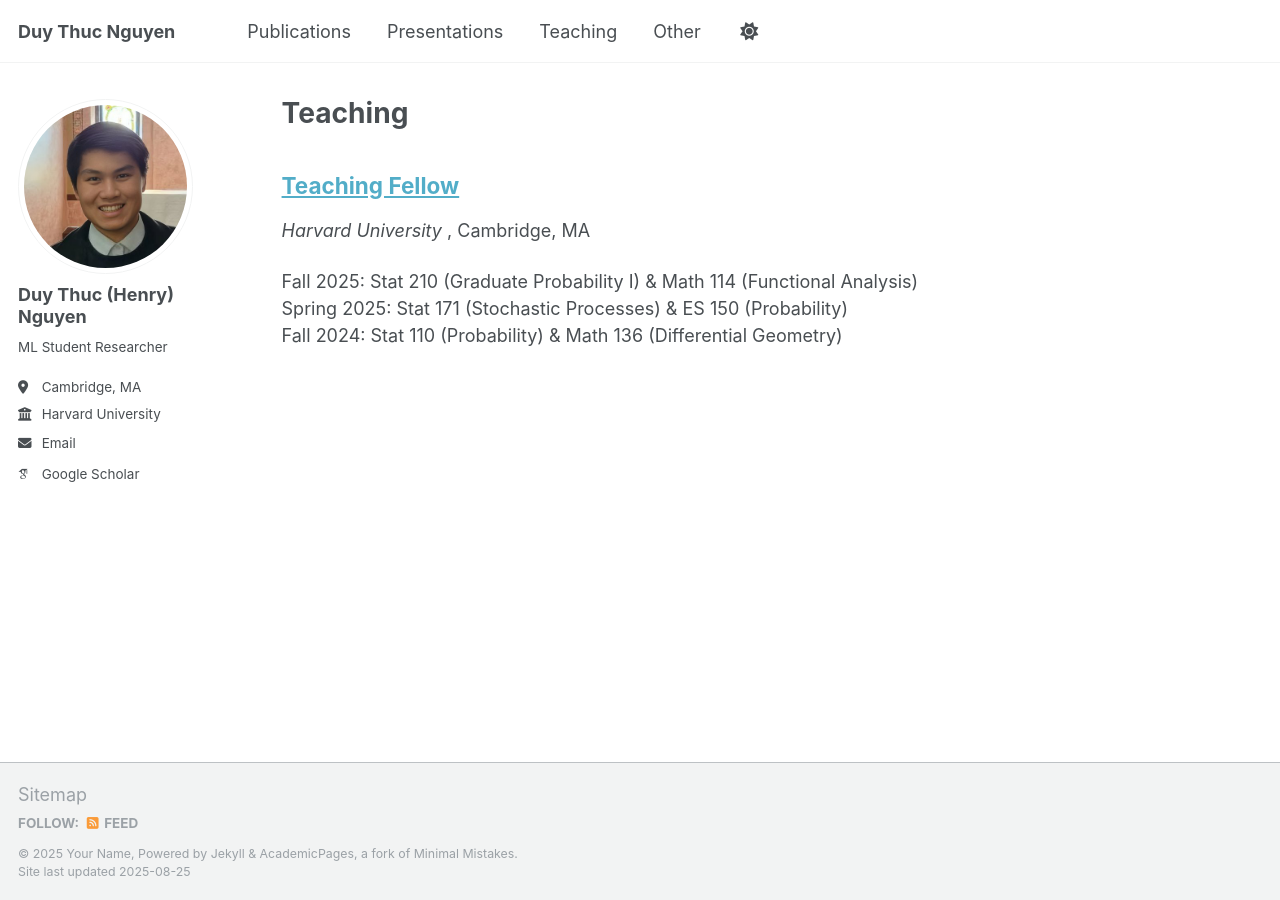
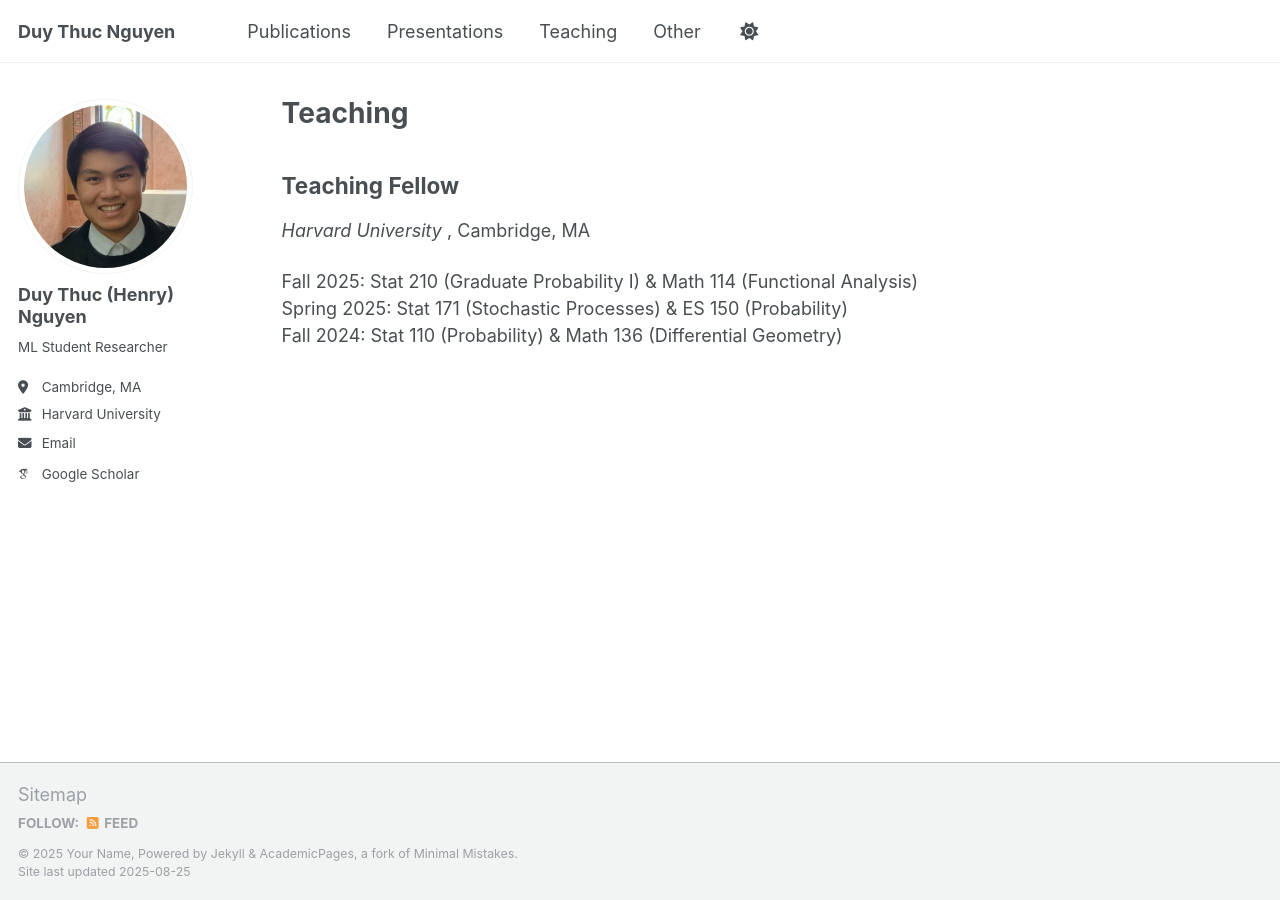
Before and after one commit to duythucnguyen/duythucnguyen.github.io, a Jekyll site: the page built from _pages/teaching.html, in a window 1280 px wide. Built offline with Jekyll 4.4.1, drawn with Linux system fonts in a browser that asks for light colours; some web fonts are replaced; a script that is not in the unit is left out.

Commit message:
Add non-clickable item titles style to Teaching page

```diff
--- a/_pages/teaching.html
+++ b/_pages/teaching.html
@@ -4,7 +4,15 @@ title: "Teaching"
 permalink: /teaching/
 author_profile: true
 ---
-
+<style>
+/* On the Teaching page, make the item title non-clickable */
+.archive__item-title a {
+  pointer-events: none;
+  cursor: default;
+  text-decoration: none;
+  color: inherit;
+}
+</style>
 {% include base_path %}
 
 {% for post in site.teaching reversed %}
```
